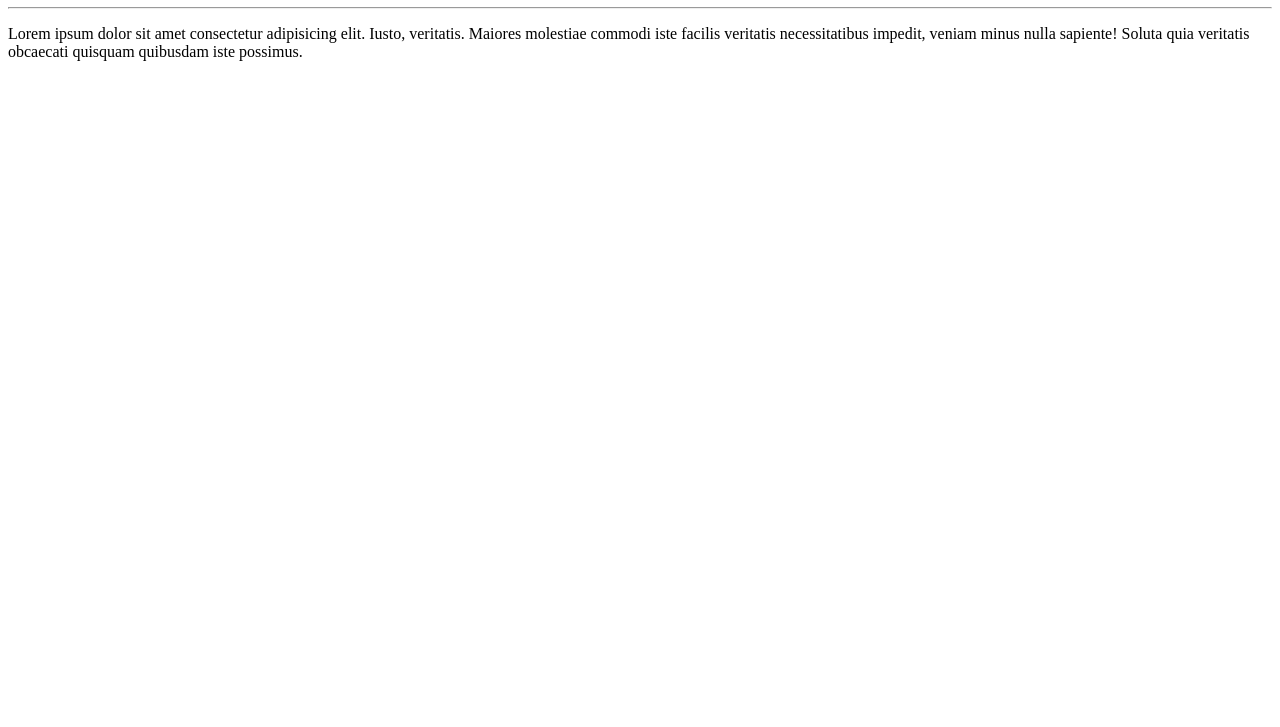
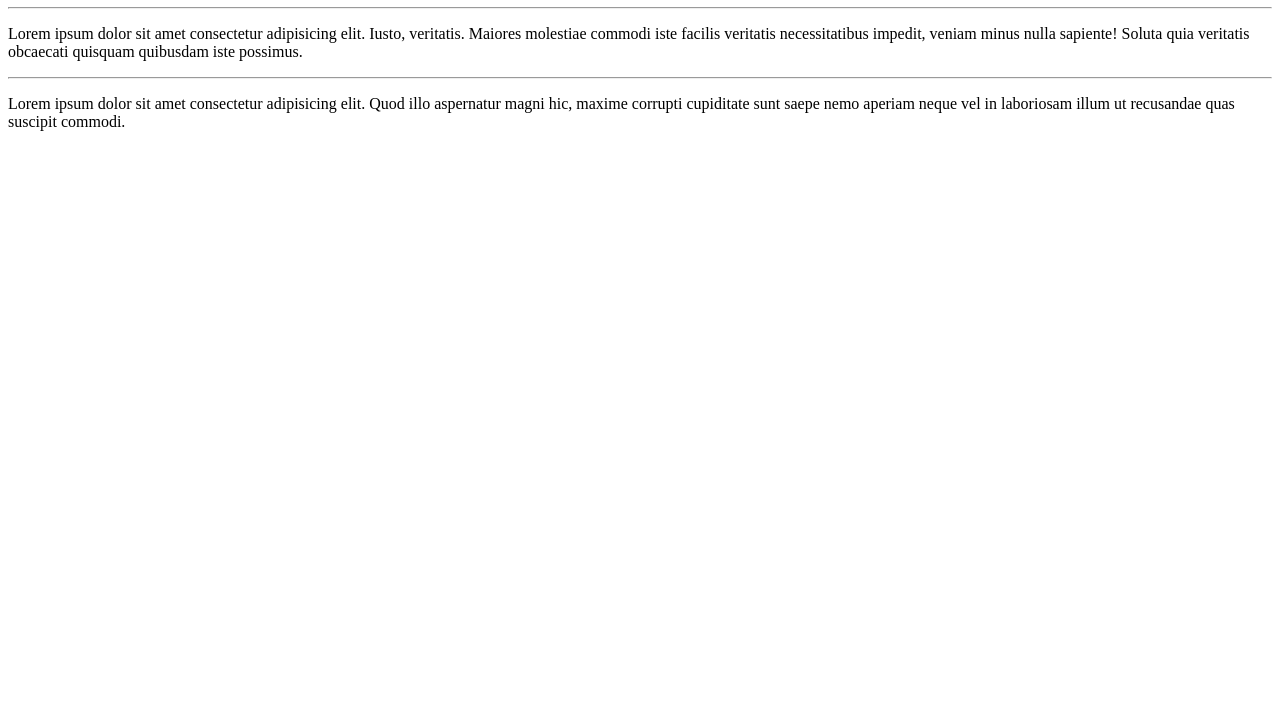
Before and after one commit to nelsonrsilveira/HTML-Menu-Horizontal-tag-a-, a plain HTML site: page site-exemplo/index.html in a window 1280 px wide. Shown: the part 73-800 px from the top of the page. Drawn offline with Linux system fonts and the light colour scheme.

Commit message:
adicionei um parágrafo

```diff
--- a/site-exemplo/index.html
+++ b/site-exemplo/index.html
@@ -11,6 +11,8 @@
         <h1>Hello, world!</h1>
         <hr>
         <p>Lorem ipsum dolor sit amet consectetur adipisicing elit. Iusto, veritatis. Maiores molestiae commodi iste facilis veritatis necessitatibus impedit, veniam minus nulla sapiente! Soluta quia veritatis obcaecati quisquam quibusdam iste possimus.</p>
+        <hr>
+        <p>Lorem ipsum dolor sit amet consectetur adipisicing elit. Quod illo aspernatur magni hic, maxime corrupti cupiditate sunt saepe nemo aperiam neque vel in laboriosam illum ut recusandae quas suscipit commodi.</p>
     </body>
 
 </html>
```
